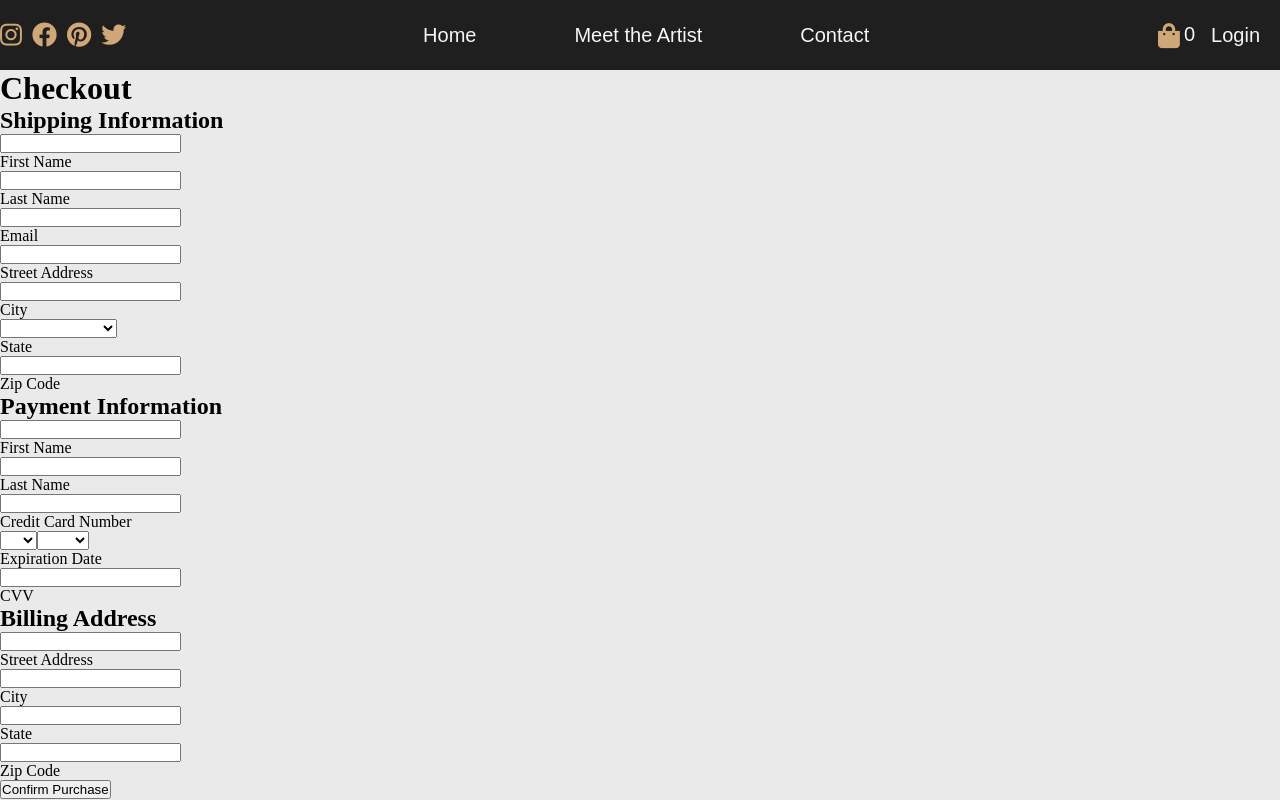
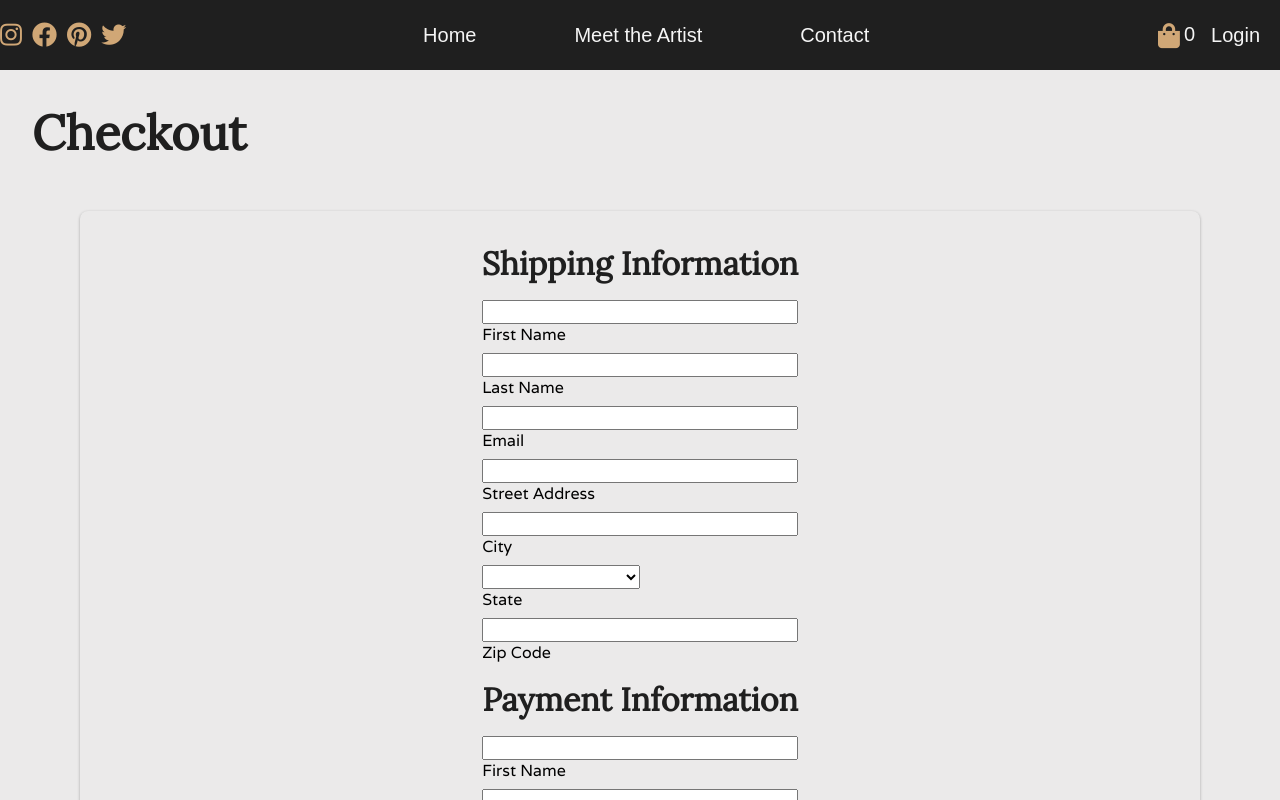
Before and after one commit to abdulmir718/Canvas, a React (Create React App) app in the folder frontend/: page /checkout in a window 1280 px wide. Shown: the top 800 px of the page. Built offline with nearby package versions, Linux system fonts and the light colour scheme.

Commit message:
checkout page complete

```diff
--- a/frontend/src/components/Checkout.css
+++ b/frontend/src/components/Checkout.css
@@ -0,0 +1,58 @@
+.checkoutInfoContainer {
+    display: flex;
+    flex-direction: column;
+    align-items: center;
+    margin: 3rem;
+    box-shadow: 0 1px 3px rgba(0,0,0,0.3);
+    padding: 1rem;
+    border-radius: .5rem;
+}
+
+.mainCheckoutContainer {
+    margin: 2rem;
+}
+
+.checkoutTitle {
+    color: rgb(31, 31, 31);
+    font-family: 'Lora', serif;
+    font-size: 3rem;
+    display: flex;
+    text-align: center;
+    margin-top: 1rem;
+    margin-bottom: 2rem;
+}
+
+.shippingInfoTitle, .paymentInfoTitle, .billingInfoTitle {
+    color: rgb(31, 31, 31);
+    font-family: 'Lora', serif;
+    font-size: 2rem;
+    margin-top: 1rem;
+    margin-bottom: 1rem;
+}
+
+.checkoutInfo > p {
+    font-family: 'Varela', sans-serif;
+    font-size: 1rem;
+    margin-bottom: .5rem;
+}
+
+input {
+    width: 100%;
+    height: 1.5rem;
+}
+
+select {
+    width: 50%;
+    height: 1.5rem;
+    justify-content: space-between;
+}
+
+.confirmButton {
+    margin-top: 1rem;
+    color: rgb(31, 31, 31);
+    background-color:rgb(208, 167, 118);
+    border: 1px solid;
+    border-radius: 3px;
+    font-family: 'Varela', sans-serif;
+    padding: .5rem;
+}
--- a/frontend/src/components/Checkout.js
+++ b/frontend/src/components/Checkout.js
@@ -1,10 +1,12 @@
 import React from 'react';
+import './Checkout.css';
 
 function Checkout(props) {
     return (
-        <div>
+        <div className = 'mainCheckoutContainer'>
             <h1 className = 'checkoutTitle'>Checkout</h1>
-            <h2 className = 'shippingInfo'>Shipping Information</h2>
+        <div className = 'checkoutInfoContainer'>
+            <h2 className = 'shippingInfoTitle'>Shipping Information</h2>
             <form>
                     <label className = 'checkoutInfo'>
                         <input firstname = 'first name'/>
@@ -74,7 +76,7 @@ function Checkout(props) {
                         <input zipcode = 'zip code'/>
                         <p>Zip Code</p>
 
-                <h2>Payment Information</h2>
+                <h2 className = 'paymentInfoTitle'>Payment Information</h2>
 
                         <input firstname = 'first name'/>
                         <p>First Name</p>
@@ -114,7 +116,7 @@ function Checkout(props) {
                         <input cvv = 'cvv'/>
                         <p>CVV</p>
 
-                <h2>Billing Address</h2>
+                <h2 className = 'billingInfoTitle'>Billing Address</h2>
                 <input streetaddress = 'street address'/>
                         <p>Street Address</p>
                         <input city = 'city'/>
@@ -124,9 +126,9 @@ function Checkout(props) {
                         <input zipcode = 'zip code'/>
                         <p>Zip Code</p>
                     </label>
-                 <button type = 'submit'>Confirm Purchase</button>
+                 <button type = 'submit' className = 'confirmButton'>Confirm Purchase</button>
             </form>
-
+            </div>
         </div>
     );
 }
```
